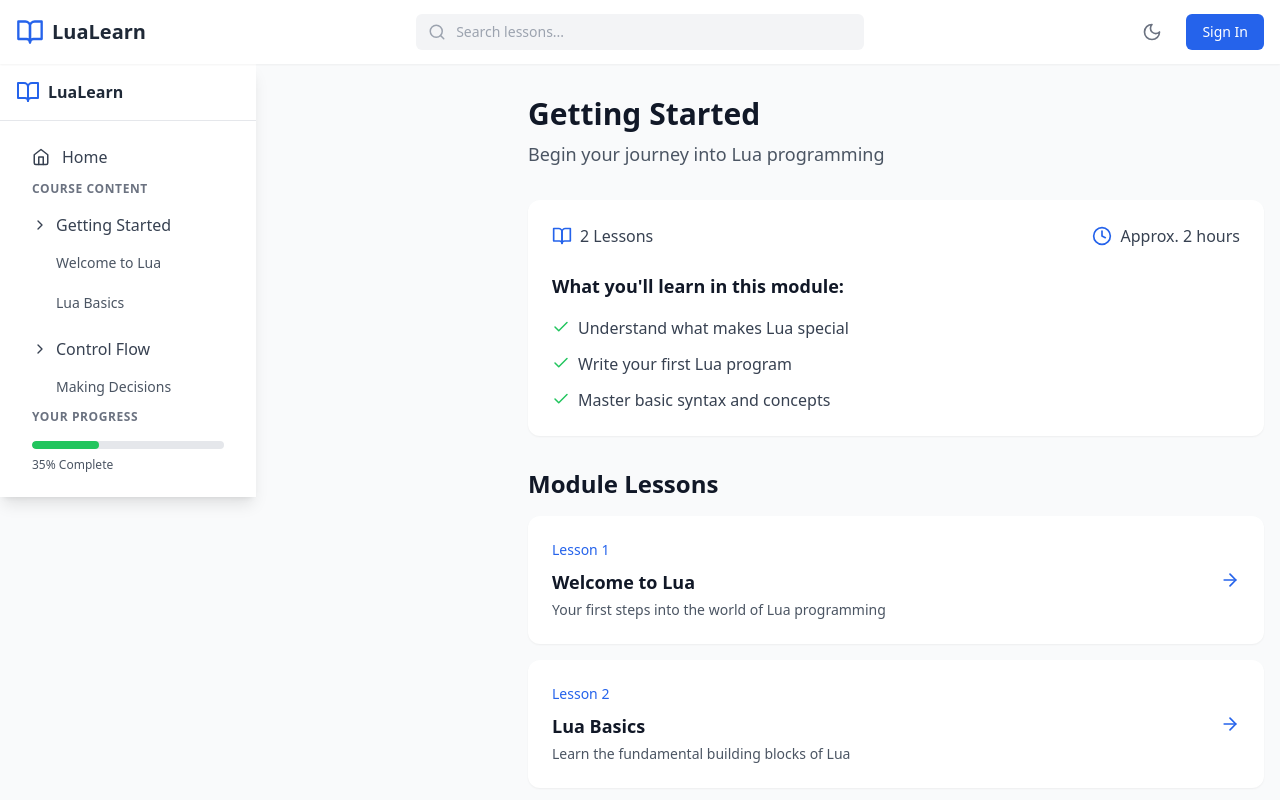
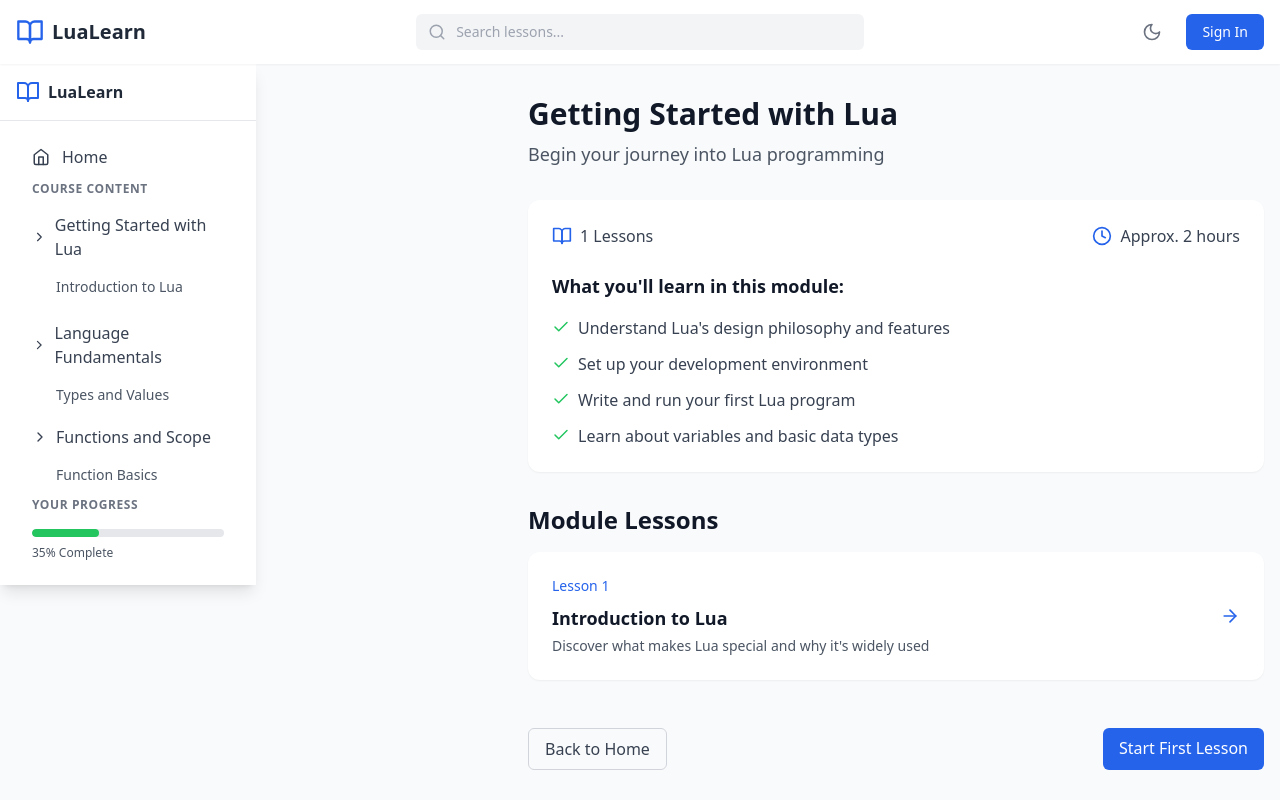
Before and after one commit to JinParkmida/LuaLearn-v1, a React (Vite) app: page /course/1 in a window 1280 px wide. Shown: the top 800 px of the page. Built offline with nearby package versions, Linux system fonts and the light colour scheme.

Commit message:
Enhanced Lua Course Structure

```diff
--- a/src/data/courseData.ts
+++ b/src/data/courseData.ts
@@ -1,26 +1,27 @@
-// Enhanced Lua course data structure with modern, engaging format
+// Enhanced Lua course data structure with comprehensive curriculum
 export const courseData = {
   title: "Lua Programming",
   description: "Master Lua through interactive lessons and real-world projects",
   modules: [
     {
       id: "getting-started",
-      title: "Getting Started",
+      title: "Getting Started with Lua",
       description: "Begin your journey into Lua programming",
       emoji: "🚀",
       estimatedHours: 2,
       xp: 100,
       progress: 0,
       learningObjectives: [
-        "Understand what makes Lua special",
-        "Write your first Lua program",
-        "Master basic syntax and concepts"
+        "Understand Lua's design philosophy and features",
+        "Set up your development environment",
+        "Write and run your first Lua program",
+        "Learn about variables and basic data types"
       ],
       lessons: [
         {
-          id: "welcome-to-lua",
-          title: "Welcome to Lua",
-          description: "Your first steps into the world of Lua programming",
+          id: "introduction",
+          title: "Introduction to Lua",
+          description: "Discover what makes Lua special and why it's widely used",
           emoji: "👋",
           xp: 25,
           completed: false,
@@ -28,204 +29,179 @@ export const courseData = {
             <div class="space-y-8">
               <div class="bg-gradient-to-r from-blue-500 to-purple-500 text-white rounded-xl p-8 shadow-lg">
                 <h1 class="text-3xl font-bold mb-4">Welcome to Lua! 👋</h1>
-                <p class="text-xl opacity-90">Ready to start your coding journey? Let's dive into what makes Lua amazing!</p>
+                <p class="text-xl opacity-90">Discover a powerful, efficient, and elegant programming language!</p>
               </div>
 
-              <div class="space-y-6">
-                <section>
-                  <h2 class="text-2xl font-bold mb-4 text-gray-900 dark:text-white">What is Lua? 🤔</h2>
-                  <p class="text-lg text-gray-700 dark:text-gray-300">
-                    Lua is like a Swiss Army knife in the programming world - small, powerful, and incredibly versatile!
-                    Created in 1993, it's now used everywhere from game development to smart devices.
-                  </p>
-                </section>
+              <section class="space-y-6">
+                <h2 class="text-2xl font-bold text-gray-900 dark:text-white">What is Lua?</h2>
+                <p class="text-lg text-gray-700 dark:text-gray-300">
+                  Lua is a powerful, efficient, lightweight, embeddable scripting language. Created in 1993, it's designed to be simple yet flexible, making it perfect for both beginners and experts.
+                </p>
 
                 <div class="grid grid-cols-1 md:grid-cols-2 gap-6">
                   <div class="bg-white dark:bg-gray-800 rounded-xl p-6 shadow-sm">
-                    <h3 class="text-xl font-semibold mb-4 text-blue-600 dark:text-blue-400">Why Lua is Awesome</h3>
+                    <h3 class="text-xl font-semibold mb-4 text-blue-600 dark:text-blue-400">Key Features</h3>
                     <ul class="space-y-3">
                       <li class="flex items-start">
-                        <span class="text-2xl mr-3">🚀</span>
-                        <span>Super fast and lightweight</span>
+                        <span class="text-2xl mr-3">⚡️</span>
+                        <span>Fast execution and small footprint</span>
                       </li>
                       <li class="flex items-start">
-                        <span class="text-2xl mr-3">🎮</span>
-                        <span>Powers many popular games</span>
+                        <span class="text-2xl mr-3">🔧</span>
+                        <span>Simple yet powerful syntax</span>
                       </li>
                       <li class="flex items-start">
-                        <span class="text-2xl mr-3">📱</span>
-                        <span>Great for mobile apps</span>
+                        <span class="text-2xl mr-3">🔄</span>
+                        <span>Automatic memory management</span>
                       </li>
                     </ul>
                   </div>
 
                   <div class="bg-white dark:bg-gray-800 rounded-xl p-6 shadow-sm">
-                    <h3 class="text-xl font-semibold mb-4 text-purple-600 dark:text-purple-400">Who Uses Lua?</h3>
+                    <h3 class="text-xl font-semibold mb-4 text-purple-600 dark:text-purple-400">Applications</h3>
                     <ul class="space-y-3">
                       <li class="flex items-start">
-                        <span class="text-2xl mr-3">🎯</span>
-                        <span>Roblox developers</span>
-                      </li>
-                      <li class="flex items-start">
-                        <span class="text-2xl mr-3">⚔️</span>
-                        <span>World of Warcraft modders</span>
+                        <span class="text-2xl mr-3">🎮</span>
+                        <span>Game Development</span>
                       </li>
                       <li class="flex items-start">
                         <span class="text-2xl mr-3">🤖</span>
-                        <span>IoT developers</span>
+                        <span>Embedded Systems</span>
+                      </li>
+                      <li class="flex items-start">
+                        <span class="text-2xl mr-3">🌐</span>
+                        <span>Web Applications</span>
                       </li>
                     </ul>
                   </div>
                 </div>
-
-                <div class="bg-blue-50 dark:bg-blue-900/30 rounded-xl p-6 border-l-4 border-blue-500">
-                  <h3 class="text-xl font-semibold mb-4 text-blue-800 dark:text-blue-300">Fun Fact! 🌙</h3>
-                  <p class="text-blue-700 dark:text-blue-200">
-                    "Lua" means "moon" in Portuguese! The name was chosen because it was designed to illuminate and extend other programs, just like the moon reflects the sun's light.
-                  </p>
-                </div>
-              </div>
+              </section>
             </div>
           `,
           challenge: {
             title: "Your First Lua Program",
-            description: "Let's write a program that greets the world!",
-            initialCode: "-- Write your first Lua program!\n-- Hint: Use print() to display text\n\n",
-            solution: 'print("Hello, Lua!")',
+            description: "Write a simple program to display text",
+            initialCode: "-- Write your first Lua program\n-- Use print() to display a message\n\n",
+            solution: 'print("Hello from Lua!")',
             hints: [
-              "The print() function displays text on the screen",
-              "Text strings in Lua need to be wrapped in quotes",
-              'Try: print("Hello, Lua!")'
-            ],
-            validation: {
-              criteria: [
-                "Uses print function",
-                "Outputs a greeting"
-              ]
-            }
-          },
-          practice: {
-            title: "Practice Time!",
-            description: "Try these fun exercises to reinforce what you've learned",
-            exercises: [
-              {
-                title: "Greeting Machine",
-                description: "Create different greetings using print()",
-                initialCode: "-- Create three different greetings\n\n",
-                hints: ["Try using different messages", "You can print multiple lines"]
-              }
-            ]
-          }
-        },
-        {
-          id: "lua-basics",
-          title: "Lua Basics",
-          description: "Learn the fundamental building blocks of Lua",
-          emoji: "🔨",
-          xp: 35,
-          completed: false,
-          content: `
-            <div class="space-y-8">
-              <div class="bg-gradient-to-r from-teal-500 to-blue-500 text-white rounded-xl p-8 shadow-lg">
-                <h1 class="text-3xl font-bold mb-4">Lua Basics 🔨</h1>
-                <p class="text-xl opacity-90">Let's learn the building blocks of Lua programming!</p>
-              </div>
-
-              <div class="space-y-6">
-                <section>
-                  <h2 class="text-2xl font-bold mb-4 text-gray-900 dark:text-white">Variables and Data Types</h2>
-                  <div class="grid grid-cols-1 md:grid-cols-2 gap-6">
-                    <div class="bg-white dark:bg-gray-800 rounded-xl p-6 shadow-sm">
-                      <h3 class="text-xl font-semibold mb-4 text-teal-600 dark:text-teal-400">Numbers</h3>
-                      <pre class="bg-gray-50 dark:bg-gray-900 p-4 rounded-md">
-age = 25
-score = 99.5</pre>
-                    </div>
-                    <div class="bg-white dark:bg-gray-800 rounded-xl p-6 shadow-sm">
-                      <h3 class="text-xl font-semibold mb-4 text-blue-600 dark:text-blue-400">Strings</h3>
-                      <pre class="bg-gray-50 dark:bg-gray-900 p-4 rounded-md">
-name = "Luna"
-message = 'Hello!'</pre>
-                    </div>
-                  </div>
-                </section>
-
-                <div class="bg-purple-50 dark:bg-purple-900/30 rounded-xl p-6 border-l-4 border-purple-500">
-                  <h3 class="text-xl font-semibold mb-4 text-purple-800 dark:text-purple-300">Pro Tip! 💡</h3>
-                  <p class="text-purple-700 dark:text-purple-200">
-                    In Lua, variables are global by default. Use the 'local' keyword to create variables that are only accessible in their own scope!
-                  </p>
-                </div>
-              </div>
-            </div>
-          `,
-          challenge: {
-            title: "Variable Master",
-            description: "Create and use different types of variables",
-            initialCode: "-- Create variables for:\n-- 1. Your age\n-- 2. Your name\n-- 3. Print them both!\n\n",
-            solution: 'local age = 25\nlocal name = "Coder"\nprint("Name:", name, "Age:", age)',
-            hints: [
-              "Remember to use local for variables",
-              "Strings need quotes, numbers don't",
-              "print() can take multiple arguments"
+              "The print() function outputs text to the screen",
+              "Text strings must be enclosed in quotes",
+              'Try: print("Your message here")'
             ]
           }
         }
       ]
     },
     {
-      id: "control-flow",
-      title: "Control Flow",
-      description: "Master decision-making in your programs",
-      emoji: "🔄",
-      estimatedHours: 3,
+      id: "language-fundamentals",
+      title: "Language Fundamentals",
+      description: "Master the core concepts of Lua programming",
+      emoji: "📚",
+      estimatedHours: 4,
       xp: 150,
       progress: 0,
       learningObjectives: [
-        "Understand if statements",
-        "Work with loops",
-        "Handle conditions"
+        "Understand Lua's eight basic types",
+        "Work with variables and scope",
+        "Master operators and expressions",
+        "Learn about control structures"
       ],
       lessons: [
         {
-          id: "if-statements",
-          title: "Making Decisions",
-          description: "Learn how to make your programs smart with if statements",
-          emoji: "🤔",
-          xp: 40,
+          id: "types-and-values",
+          title: "Types and Values",
+          description: "Learn about Lua's basic types and how to work with them",
+          emoji: "🔤",
+          xp: 35,
           completed: false,
           content: `
             <div class="space-y-8">
-              <div class="bg-gradient-to-r from-purple-500 to-pink-500 text-white rounded-xl p-8 shadow-lg">
-                <h1 class="text-3xl font-bold mb-4">Making Decisions 🤔</h1>
-                <p class="text-xl opacity-90">Time to make your programs smart!</p>
-              </div>
-
-              <div class="space-y-6">
-                <section>
-                  <h2 class="text-2xl font-bold mb-4 text-gray-900 dark:text-white">If Statements</h2>
+              <section class="space-y-6">
+                <h2 class="text-2xl font-bold text-gray-900 dark:text-white">Basic Types in Lua</h2>
+                <div class="grid grid-cols-1 md:grid-cols-2 gap-6">
                   <div class="bg-white dark:bg-gray-800 rounded-xl p-6 shadow-sm">
+                    <h3 class="text-xl font-semibold mb-4 text-blue-600 dark:text-blue-400">nil</h3>
                     <pre class="bg-gray-50 dark:bg-gray-900 p-4 rounded-md">
-if score >= 90 then
-    print("A grade!")
-elseif score >= 80 then
-    print("B grade!")
-else
-    print("Keep practicing!")
-end</pre>
+local x = nil  -- represents absence of value</pre>
                   </div>
-                </section>
-              </div>
+                  <div class="bg-white dark:bg-gray-800 rounded-xl p-6 shadow-sm">
+                    <h3 class="text-xl font-semibold mb-4 text-blue-600 dark:text-blue-400">boolean</h3>
+                    <pre class="bg-gray-50 dark:bg-gray-900 p-4 rounded-md">
+local isValid = true
+local isDone = false</pre>
+                  </div>
+                </div>
+              </section>
             </div>
           `,
           challenge: {
-            title: "Grade Calculator",
-            description: "Create a program that assigns letter grades based on scores",
-            initialCode: "-- Create a grade calculator\n-- Use if statements to assign A, B, C, D, or F\n\n",
+            title: "Type Explorer",
+            description: "Practice working with different data types",
+            initialCode: "-- Create variables of different types\n-- and print their types\n\n",
+            solution: `local num = 42
+local text = "Hello"
+local flag = true
+print(type(num), type(text), type(flag))`,
             hints: [
-              "Start with the highest grade first",
-              "Use >= for comparisons",
-              "Don't forget the end keyword"
+              "Use the type() function to check types",
+              "Try different kinds of values",
+              "Remember to use local for variables"
+            ]
+          }
+        }
+      ]
+    },
+    {
+      id: "functions",
+      title: "Functions and Scope",
+      description: "Learn how to create and use functions effectively",
+      emoji: "⚙️",
+      estimatedHours: 3,
+      xp: 125,
+      progress: 0,
+      learningObjectives: [
+        "Understand function declaration and calls",
+        "Work with parameters and return values",
+        "Master local and global scope",
+        "Learn about closures and upvalues"
+      ],
+      lessons: [
+        {
+          id: "function-basics",
+          title: "Function Basics",
+          description: "Learn how to create and use functions",
+          emoji: "🔧",
+          xp: 30,
+          completed: false,
+          content: `
+            <div class="space-y-8">
+              <section class="space-y-6">
+                <h2 class="text-2xl font-bold text-gray-900 dark:text-white">Creating Functions</h2>
+                <div class="bg-white dark:bg-gray-800 rounded-xl p-6 shadow-sm">
+                  <pre class="bg-gray-50 dark:bg-gray-900 p-4 rounded-md">
+function greet(name)
+    return "Hello, " .. name .. "!"
+end
+
+local message = greet("Lua Learner")
+print(message)</pre>
+                </div>
+              </section>
+            </div>
+          `,
+          challenge: {
+            title: "Function Creator",
+            description: "Create a function that calculates the average of two numbers",
+            initialCode: "-- Create a function called average\n-- that takes two parameters\n\n",
+            solution: `function average(a, b)
+    return (a + b) / 2
+end
+
+print(average(10, 20))`,
+            hints: [
+              "Use the function keyword",
+              "Parameters go in parentheses",
+              "Don't forget to return the result"
             ]
           }
         }
```
